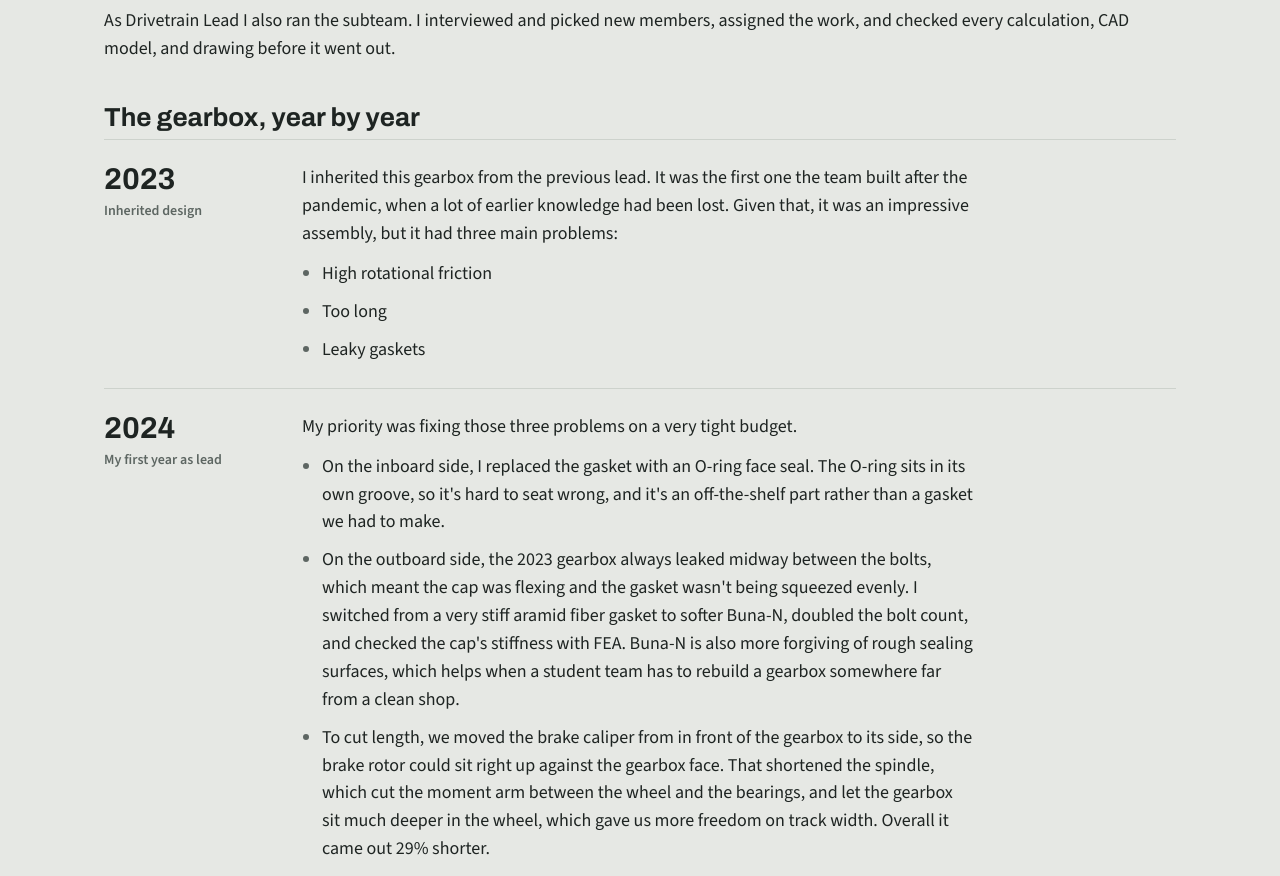
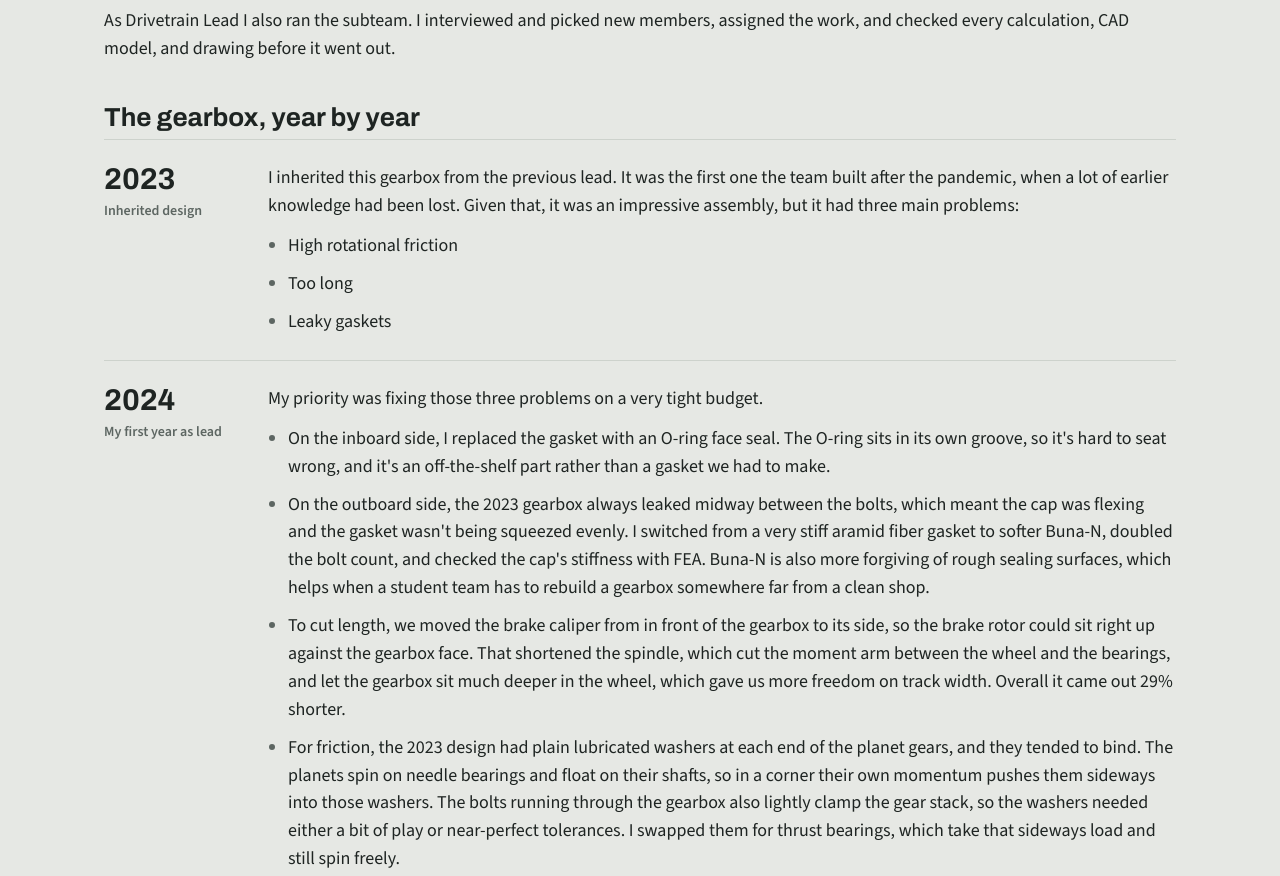
Before and after one commit to sxbt/sxbt.github.io, a plain HTML site: page index.html in a window 1280 px wide. Shown: the part 3520-4396 px from the top of the page. Drawn offline with nearby package versions, Linux system fonts and the light colour scheme.

Commit message:
Widen gearbox timeline text

```diff
--- a/index.html
+++ b/index.html
@@ -141,11 +141,11 @@ section.project { padding: 56px 0; border-top: 1px solid var(--line); }
 /* Gearbox timeline */
 .timeline { margin-top: 40px; }
 .timeline h3 { font-size: 26px; font-weight: 700; margin-bottom: 8px; }
-.tl-item { display: grid; grid-template-columns: 170px 1fr; gap: 28px; padding: 24px 0; border-top: 1px solid var(--line); }
+.tl-item { display: grid; grid-template-columns: 140px 1fr; gap: 24px; padding: 24px 0; border-top: 1px solid var(--line); }
 .tl-year { font-family: var(--font-display); font-weight: 700; font-size: 30px; color: var(--accent); line-height: 1; }
 .tl-year span { display: block; margin-top: 8px; font-family: var(--font-body); font-size: 14px; font-weight: 600; color: var(--muted); line-height: 1.3; }
-.tl-body p { max-width: 75ch; }
-.tl-body ul { margin: 12px 0 0; padding-left: 20px; display: grid; gap: 10px; max-width: 75ch; }
+.tl-body p { max-width: none; }
+.tl-body ul { margin: 12px 0 0; padding-left: 20px; display: grid; gap: 10px; max-width: none; }
 .tl-body li::marker { color: var(--accent); }
 .tl-body strong { font-weight: 600; }
 @media (max-width: 760px) { .tl-item { grid-template-columns: 1fr; gap: 10px; } }
```
